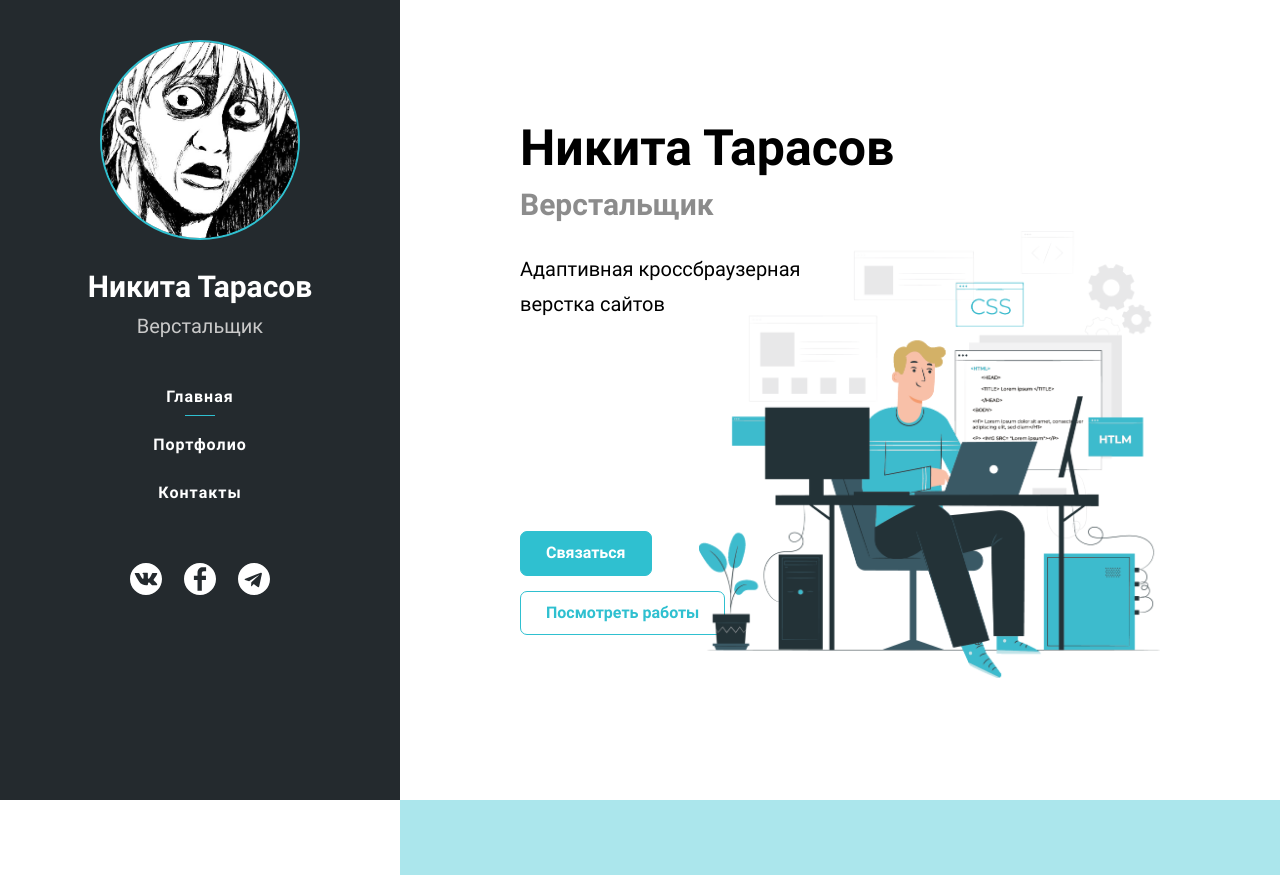
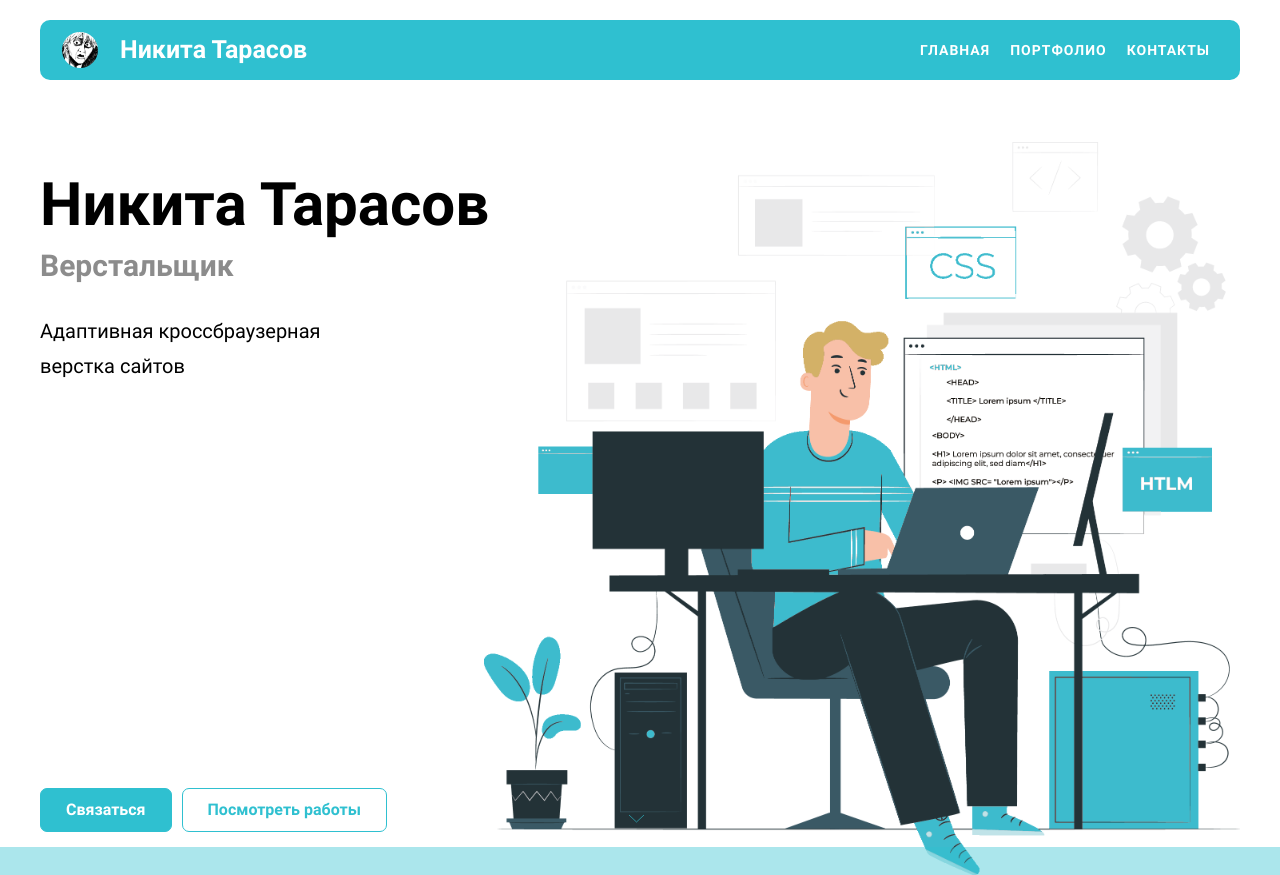
Before and after one commit to tarasovnm/my_page, a website: page #src/index.html in a window 1280 px wide. Shown: the top 875 px of the page. Drawn offline with nearby package versions, Linux system fonts and the light colour scheme; files that its build step writes are made by us from their sources; a web font is replaced by a local one.

Commit message:
Reworked site menu

```diff
--- a/#src/index.html
+++ b/#src/index.html
@@ -16,14 +16,18 @@
 
 <body>
 
-  <nav class="main-menu menu">
-    <div class="menu__logo">
-      <img class="menu__logo-image" src="img/gintoki.jpg" alt="Гинтоки">
+  <header class="header">
+    <div class="container">
+
+      <div class="header__inner">
+        <div class="header__logo">
+          <img class="header__logo-image" src="img/gintoki.jpg" alt="Гинтоки">
         </div>
-    <div class="menu__title">
-      <p class="menu__name">Никита Тарасов</p>
-      <p class="menu__prof">Верстальщик</p>
+        <div class="header__title">
+          <p class="header__name">Никита Тарасов</p>
         </div>
+
+        <nav class="header__menu menu">
           <div class="menu__icon icon-menu">
             <span></span>
             <span></span>
@@ -31,64 +35,19 @@
           </div>
           <ul class="menu__body">
             <li class="menu__item menu__item--active"><a href="#" class="menu__link">Главная</a></li>
-      <!--
-      <li class="menu__item"><a href="#" class="menu__link">Обо мне</a></li>
-      -->
-      <li class="menu__item"><a href="#" class="menu__link">Портфолио</a></li>
-      <li class="menu__item"><a href="#" class="menu__link">Контакты</a></li>
-    </ul>
-
-    <ul class="menu__socials socials">
-      <li class="socials__item">
-        <a href="#" class="socials__link socials__link--vk">
-          <span class="visually-hidden">ВКонтакте</span>
-          <svg version="1.1" id="Capa_1" xmlns="http://www.w3.org/2000/svg" xmlns:xlink="http://www.w3.org/1999/xlink"
-            x="0px" y="0px" width="32px" height="32px" viewBox="0 0 97.75 97.75"
-            style="enable-background:new 0 0 97.75 97.75;" xml:space="preserve">
-            <path d="M48.875,0C21.883,0,0,21.882,0,48.875S21.883,97.75,48.875,97.75S97.75,75.868,97.75,48.875S75.867,0,48.875,0z
-            M73.667,54.161c2.278,2.225,4.688,4.319,6.733,6.774c0.906,1.086,1.76,2.209,2.41,3.472c0.928,1.801,0.09,3.776-1.522,3.883
-           l-10.013-0.002c-2.586,0.214-4.644-0.829-6.379-2.597c-1.385-1.409-2.67-2.914-4.004-4.371c-0.545-0.598-1.119-1.161-1.803-1.604
-           c-1.365-0.888-2.551-0.616-3.333,0.81c-0.797,1.451-0.979,3.059-1.055,4.674c-0.109,2.361-0.821,2.978-3.19,3.089
-           c-5.062,0.237-9.865-0.531-14.329-3.083c-3.938-2.251-6.986-5.428-9.642-9.025c-5.172-7.012-9.133-14.708-12.692-22.625
-           c-0.801-1.783-0.215-2.737,1.752-2.774c3.268-0.063,6.536-0.055,9.804-0.003c1.33,0.021,2.21,0.782,2.721,2.037
-           c1.766,4.345,3.931,8.479,6.644,12.313c0.723,1.021,1.461,2.039,2.512,2.76c1.16,0.796,2.044,0.533,2.591-0.762
-           c0.35-0.823,0.501-1.703,0.577-2.585c0.26-3.021,0.291-6.041-0.159-9.05c-0.28-1.883-1.339-3.099-3.216-3.455
-           c-0.956-0.181-0.816-0.535-0.351-1.081c0.807-0.944,1.563-1.528,3.074-1.528l11.313-0.002c1.783,0.35,2.183,1.15,2.425,2.946
-           l0.01,12.572c-0.021,0.695,0.349,2.755,1.597,3.21c1,0.33,1.66-0.472,2.258-1.105c2.713-2.879,4.646-6.277,6.377-9.794
-           c0.764-1.551,1.423-3.156,2.063-4.764c0.476-1.189,1.216-1.774,2.558-1.754l10.894,0.013c0.321,0,0.647,0.003,0.965,0.058
-           c1.836,0.314,2.339,1.104,1.771,2.895c-0.894,2.814-2.631,5.158-4.329,7.508c-1.82,2.516-3.761,4.944-5.563,7.471
-           C71.48,50.992,71.611,52.155,73.667,54.161z" />
-          </svg>
-        </a>
-      </li>
-      <li class="socials__item">
-        <a href="#" class="socials__link socials__link--fb">
-          <span class="visually-hidden">Facebook</span>
-          <svg version="1.1" id="Capa_1" xmlns="http://www.w3.org/2000/svg" xmlns:xlink="http://www.w3.org/1999/xlink"
-            x="0px" y="0px" width="32px" height="32px" viewBox="0 0 97.75 97.75"
-            style="enable-background:new 0 0 97.75 97.75;" xml:space="preserve">
-            <path d="M48.875,0C21.882,0,0,21.882,0,48.875S21.882,97.75,48.875,97.75S97.75,75.868,97.75,48.875S75.868,0,48.875,0z
-          M67.521,24.89l-6.76,0.003c-5.301,0-6.326,2.519-6.326,6.215v8.15h12.641L67.07,52.023H54.436v32.758H41.251V52.023H30.229V39.258
-         h11.022v-9.414c0-10.925,6.675-16.875,16.42-16.875l9.851,0.015V24.89L67.521,24.89z" />
-          </svg>
-        </a>
-      </li>
-      <li class="socials__item">
-        <a href="#" class="socials__link socials__link--tg">
-          <span class="visually-hidden">Telegram</span>
-          <svg id="Bold" enable-background="new 0 0 24 24" height="32px" viewBox="0 0 24 24" width="32px"
-            xmlns="http://www.w3.org/2000/svg">
-            <path
-              d="m12 24c6.629 0 12-5.371 12-12s-5.371-12-12-12-12 5.371-12 12 5.371 12 12 12zm-6.509-12.26 11.57-4.461c.537-.194 1.006.131.832.943l.001-.001-1.97 9.281c-.146.658-.537.818-1.084.508l-3-2.211-1.447 1.394c-.16.16-.295.295-.605.295l.213-3.053 5.56-5.023c.242-.213-.054-.333-.373-.121l-6.871 4.326-2.962-.924c-.643-.204-.657-.643.136-.953z" />
-          </svg>
-        </a>
-      </li>
+            <li class="menu__item"><a href="#portfolio" class="menu__link">Портфолио</a></li>
+            <li class="menu__item"><a href="#contacts" class="menu__link">Контакты</a></li>
           </ul>
         </nav>
+      </div>
+    </div>
+
+  </header>
 
   <main class="page-main">
 
     <section class="developer page-section">
+      <div class="container">
         <div class="developer__inner">
           <div class="developer__box">
             <h1 class="developer__title">Никита Тарасов</h1>
@@ -96,17 +55,30 @@
             <p class="developer__description">Адаптивная кроссбраузерная <br> верстка сайтов</p>
           </div>
           <div class="developer__buttons">
-          <a href="#" class="developer__btn">Связаться</a>
-          <a href="#" class="developer__btn developer__btn--inverted">Посмотреть работы</a>
+            <a href="#contacts" class="developer__btn">Связаться</a>
+            <a href="#portfolio" class="developer__btn developer__btn--inverted">Посмотреть работы</a>
           </div>
 
           <div class="developer__portrait">
             <img class="developer__image" src="img/developer.png" alt="Фотография Никиты Тарасова">
           </div>
         </div>
+      </div>
+
+      <div class="scroll-btn">
+        <a href="#portfolio">
+          <svg width="17" height="9" viewBox="0 0 17 9" fill="none" xmlns="http://www.w3.org/2000/svg">
+            <g opacity="0.64">
+              <path d="M1 1L8.5 8L16 1" stroke="#2fc0d0" />
+            </g>
+          </svg>
+        </a>
+      </div>
+
     </section>
 
-    <section class="portfolio page-section">
+    <section class="portfolio page-section" id="portfolio">
+      <div class="container">
         <div class="portfolio__inner">
           <h2 class="portfolio__title">Портфолио</h2>
           <p class="portfolio__description">Ниже представлены мои избранные работы</p>
@@ -124,9 +96,22 @@
             <li class="portfolio__item"></li>
           </ul>
         </div>
+      </div>
+
+      <div class="scroll-btn">
+        <a href="#contacts">
+          <svg width="17" height="9" viewBox="0 0 17 9" fill="none" xmlns="http://www.w3.org/2000/svg">
+            <g opacity="0.64">
+              <path d="M1 1L8.5 8L16 1" stroke="#2fc0d0" />
+            </g>
+          </svg>
+        </a>
+      </div>
+
     </section>
 
-    <section class="contacts page-section">
+    <section class="contacts page-section" id="contacts">
+      <div class="container">
         <div class="contacts__inner">
           <h2 class="contacts__title">Контактная информация</h2>
 
@@ -147,6 +132,7 @@
             <button type="submit">Отправить сообщение</button>
           </form>
         </div>
+      </div>
     </section>
 
   </main>
--- a/#src/scss/_fonts.scss
+++ b/#src/scss/_fonts.scss
@@ -1,4 +1,6 @@
 @import "_mixins/font-face";
+
+// Попробовать в качестве альтернативы испльзовать Raleway шрифт
 
 @include font("Roboto", "Roboto-Regular", 400);
 @include font("Roboto", "Roboto-Bold", 700);
--- a/#src/scss/_global.scss
+++ b/#src/scss/_global.scss
@@ -1,3 +1,7 @@
+html {
+  scroll-behavior: smooth;
+}
+
 *,
 *::before,
 *::after {
@@ -5,6 +9,7 @@
 }
 
 body {
+  position: relative;
   font-family: $default-font;
   font-size: 16px;
   position: relative;
@@ -29,6 +34,12 @@ ul {
   list-style: none;
   margin: 0;
   padding: 0;
+}
+
+.container {
+  max-width: 1250px;
+  padding: 0 25px;
+  margin: 0 auto;
 }
 
 .lock {
--- a/#src/scss/_menu.scss
+++ b/#src/scss/_menu.scss
@@ -1,75 +1,28 @@
 .menu {
-  background-color: $dark;
-  min-height: 90px;
-  padding-top: 40px;
-
-  &__logo {
-    width: 200px;
-    height: 200px;
-    margin: 0 auto;
-
-    border: 2px solid $accent;
-    border-radius: 50%;
-    overflow: hidden;
-  }
-
-  &__title {
-    color: #ffffff;
-  }
-
-  &__name {
-    margin-bottom: 10px;
-    font-size: 30px;
-    font-weight: bold;
-    text-align: center;
-  }
-
-  &__prof {
-    margin-top: 0;
-    font-size: 20px;
-    text-align: center;
-    color: #c9c9c9;
-  }
-
   &__icon {
     display: none;
   }
 
   &__body {
-    padding-top: 20px;
-    margin-bottom: 40px;
     display: flex;
-    justify-content: center;
-    flex-direction: column;
     align-items: center;
   }
 
   &__item {
     position: relative;
     padding: 10px;
-    margin-bottom: 10px;
-
-    &--active::after {
-      content: "";
-      width: 30px;
-      height: 1px;
-      background-color: $accent;
-      position: absolute;
-      bottom: 0;
-      left: 50%;
-      margin-left: -15px;
-    }
   }
 
   &__link {
-    font-size: 16px;
+    font-size: 14px;
     font-weight: bold;
     color: #ffffff;
     letter-spacing: 1px;
     text-decoration: none;
+    text-transform: uppercase;
 
     &:hover {
-      color: $accent;
+      color: rgba($color: black, $alpha: 0.5);
     }
   }
 
@@ -78,8 +31,8 @@
       width: 30px;
       height: 20px;
       position: absolute;
-      top: 35px;
-      right: 20px;
+      top: 40px;
+      right: 45px;
       z-index: 5;
 
       display: flex;
@@ -125,7 +78,7 @@
       flex-direction: column;
       justify-content: flex-start;
 
-      background-color: #000000;
+      background-color: $accent;
       transition: all 0.3s ease 0s;
     }
 
@@ -158,27 +111,3 @@
     }
   }
 }
-
-.socials {
-  width: 140px;
-  margin: 0 auto;
-  display: flex;
-  justify-content: space-between;
-
-  &__link {
-    display: block;
-    width: 32px;
-    height: 32px;
-
-    svg {
-      fill: #ffffff;
-      transition: all 0.3s ease 0s;
-    }
-  }
-
-  &__link:hover {
-    svg {
-      fill: $accent;
-    }
-  }
-}
--- a/#src/scss/style.scss
+++ b/#src/scss/style.scss
@@ -5,25 +5,62 @@
 
 @import "menu";
 
-.main-menu {
-  width: 400px;
-  height: 100vh;
+// header =================================================
+
+.header {
   position: fixed;
+  width: 100%;
+  z-index: 5;
+
+  // временно - удалить
+  //background-color: $dark;
+
+  &__inner {
+    display: flex;
+    align-items: center;
+    padding: 10px 20px;
+    margin-top: 20px;
+    background-color: $accent;
+    border-radius: 10px;
+  }
+
+  &__logo {
+    width: 40px;
+    height: 40px;
+
+    border: 2px solid $accent;
+    border-radius: 50%;
+    overflow: hidden;
+  }
+
+  &__title {
+    color: #ffffff;
+    margin-left: 20px;
+  }
+
+  &__name {
+    font-size: 25px;
+    font-weight: bold;
+    margin: 0;
+    padding: 0;
+  }
+
+  &__menu {
+    margin-left: auto;
+  }
+}
+// page-main и page-section ===============================
+
+.page-section {
+  position: relative;
+  min-height: 100vh;
+  padding-top: 150px;
 }
 
-.page-main {
-  padding-left: 400px;
-}
-
-.page-section {
-  padding: 120px;
-  min-height: 100vh;
-}
+// developer section ======================================
 
 .developer {
-  display: flex;
-  flex-direction: column;
-  padding-bottom: 150px;
+  padding-top: 170px;
 
   &__inner {
     position: relative;
@@ -31,10 +68,12 @@
     display: flex;
     flex-direction: column;
     justify-content: space-between;
+
+    width: 100%;
   }
 
   &__title {
-    font-size: 50px;
+    font-size: 60px;
     letter-spacing: 2%;
   }
 
@@ -52,9 +91,13 @@
     letter-spacing: 2%;
   }
 
+  &__box {
+    margin-bottom: 32%;
+  }
+
   &__buttons {
     display: flex;
-    flex-direction: column;
+    //flex-direction: column;
     align-items: flex-start;
   }
 
@@ -76,7 +119,7 @@
 
     &:hover {
       color: $accent;
-      background-color: #ffffff;
+      background-color: transparent;
     }
 
     &--inverted {
@@ -94,9 +137,20 @@
     position: absolute;
     right: 0;
     bottom: -32px;
-    width: 72%;
+    width: 63%;
   }
 }
+
+// scroll-btn =============================================
+
+.scroll-btn {
+  position: absolute;
+  bottom: 20px;
+  right: 50%;
+  margin-right: -5px;
+}
+
+// portfolio ==============================================
 
 .portfolio {
   background-color: rgba($color: $accent, $alpha: 0.4);
@@ -129,6 +183,8 @@
   }
 }
 
+// tags ===================================================
+
 .tags {
   display: flex;
 
```
Lines whose indentation alone changed are shown as unchanged.
